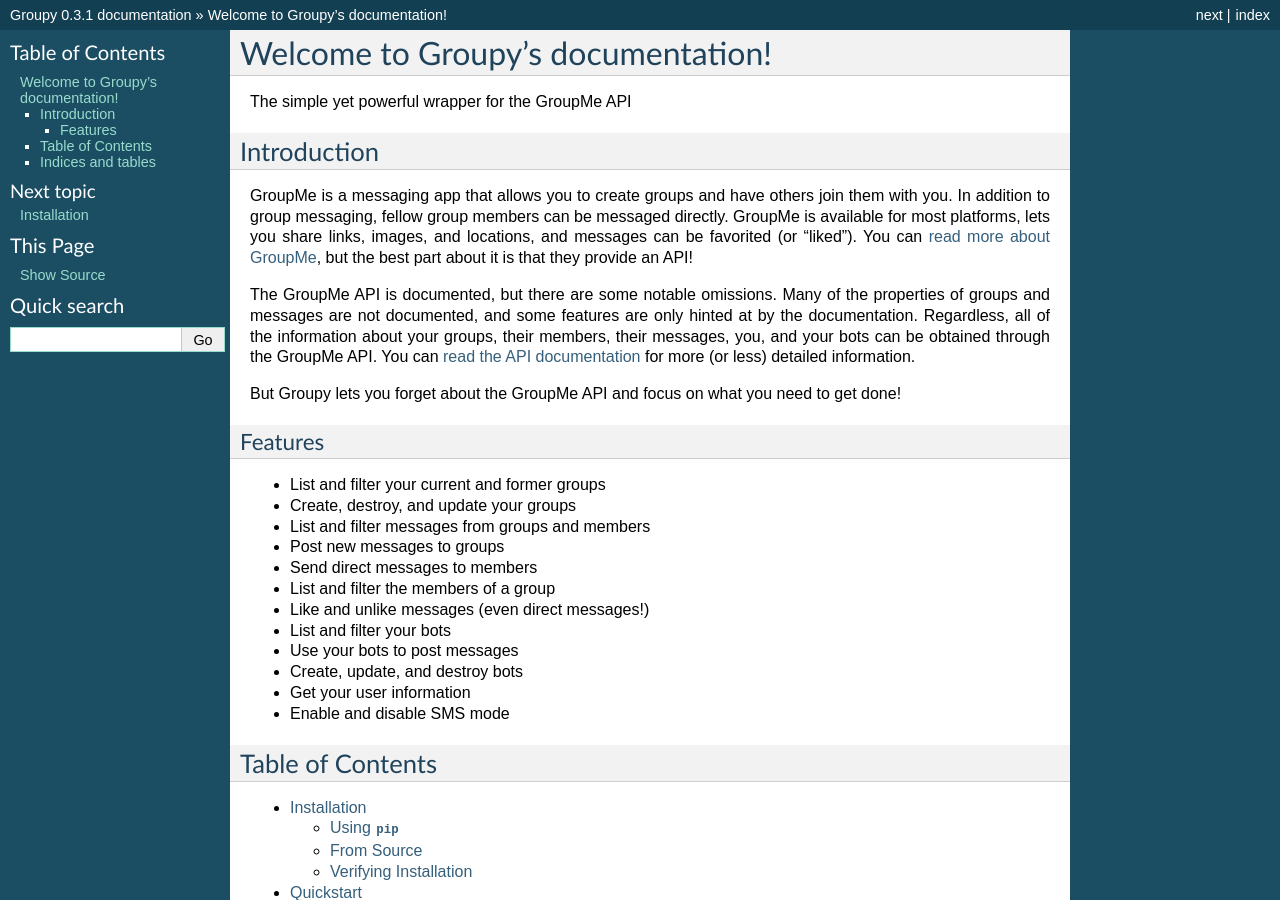
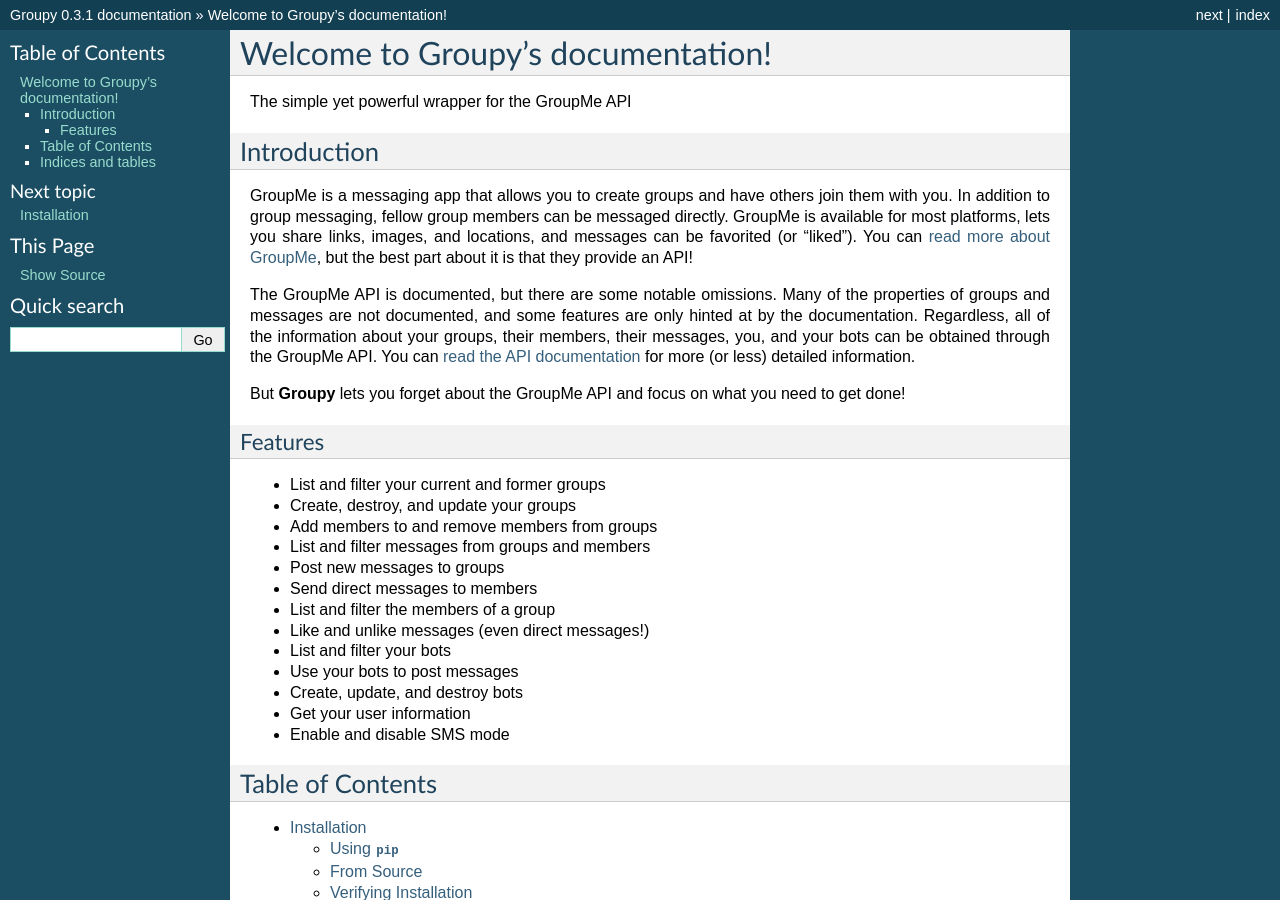
Before and after one commit to rhgrant10/Groupy, a Sphinx documentation site: the page built from docs/index.rst, in a window 1280 px wide and 900 px high. Built offline with Sphinx 7.4.7, drawn with Linux system fonts in a browser that asks for light colours.

Commit message:
Fixed missing feature (add/remove members)

```diff
--- a/docs/index.rst
+++ b/docs/index.rst
@@ -30,14 +30,15 @@
 
 .. _read the API documentation: http://dev.groupme.com
 
-But Groupy lets you forget about the GroupMe API and focus on what you need to
-get done!
+But **Groupy** lets you forget about the GroupMe API and focus on what you need
+to get done!
 
 Features
 ^^^^^^^^
 
 - List and filter your current and former groups
 - Create, destroy, and update your groups
+- Add members to and remove members from groups
 - List and filter messages from groups and members
 - Post new messages to groups
 - Send direct messages to members
```
